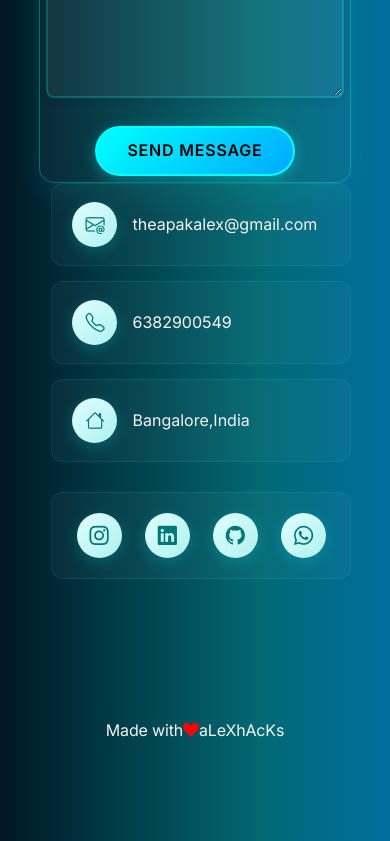
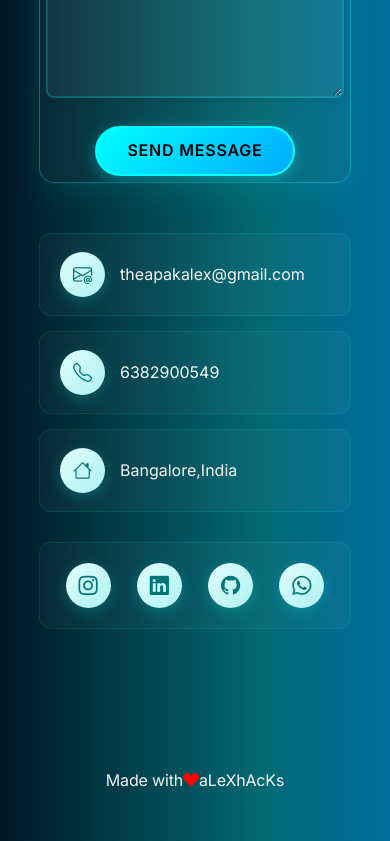
Before and after one commit to alexhacks007/portfolio, a React (Create React App) app: page / in a window 390 px wide. Shown: the part 5965-6806 px from the top of the page. Built offline with nearby package versions, Linux system fonts and the light colour scheme.

Commit message:
Adjust gap between contact form and contact details in mobile view

```diff
--- a/src/components/Home.css
+++ b/src/components/Home.css
@@ -1433,12 +1433,16 @@ border-radius: 5px;
     .contact-cover{
         flex-direction: column;
         align-items: center;
+        gap: 30px;
     }
     .contact-user{
         width:100%;
+        margin-bottom: 0;
     }
     .contact-my{
         width: 100%;
+        margin-top: 20px;
+        padding-left: 0;
     }
 }
 
```
